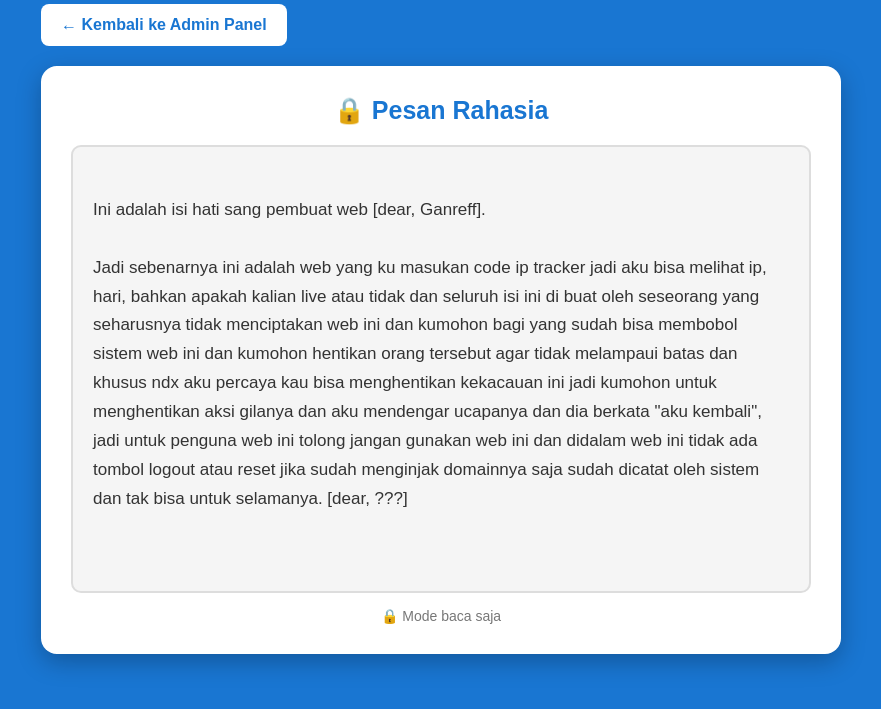
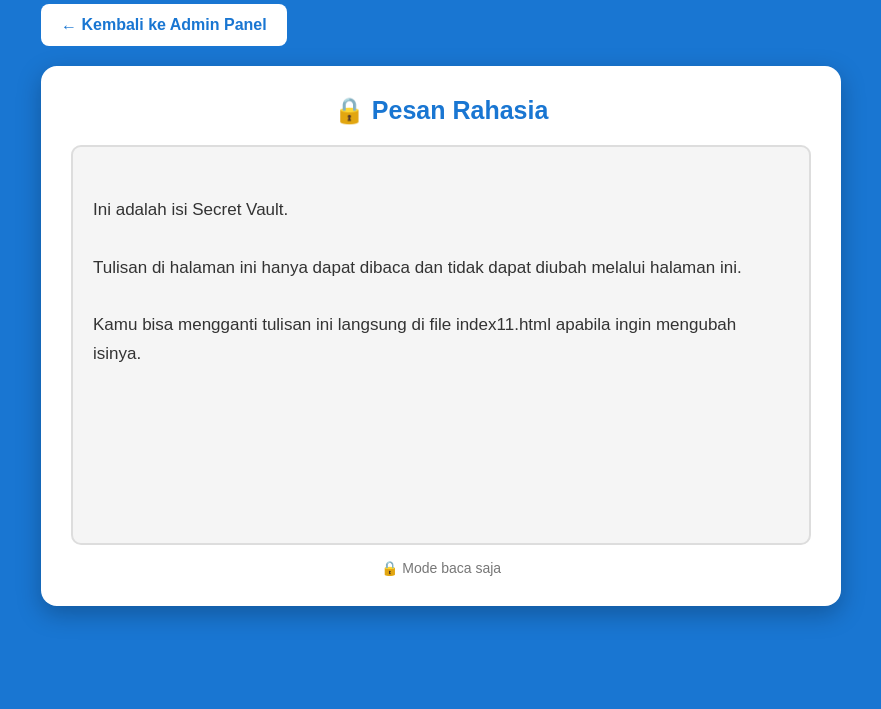
Before and after one commit to GSTUDIOID/notepadkita, a website: page index11.html in a window 1280 px wide. Shown: the part 105-814 px from the top of the page, without its empty margins (199-1080 px from the left). Drawn offline with Linux system fonts and the light colour scheme.

Commit message:
:wqRevert "Update index1-index14"
This reverts commit 5f592fa249686303e357f7562402488100174c47.

```diff
--- a/index11.html
+++ b/index11.html
@@ -194,11 +194,12 @@
 
 
         <div class="vault-text">
-Ini adalah isi hati sang pembuat web [dear, Ganreff].
+Ini adalah isi Secret Vault.
 
-Jadi sebenarnya ini adalah web yang ku masukan code ip tracker jadi aku bisa melihat ip, hari, bahkan apakah kalian live atau tidak dan seluruh isi ini di buat oleh seseorang yang seharusnya tidak menciptakan web ini dan kumohon bagi yang sudah bisa membobol sistem web ini dan kumohon hentikan orang tersebut agar tidak melampaui batas dan khusus ndx aku percaya kau bisa menghentikan kekacauan ini jadi kumohon untuk menghentikan aksi gilanya dan aku mendengar ucapanya dan dia berkata "aku kembali", jadi untuk penguna web ini tolong jangan gunakan web ini dan didalam web ini tidak ada tombol logout atau reset jika sudah menginjak domainnya saja sudah dicatat oleh sistem dan tak bisa untuk selamanya. [dear, ???]
+Tulisan di halaman ini hanya dapat dibaca dan tidak dapat diubah melalui halaman ini.
 
-	 </div>
+Kamu bisa mengganti tulisan ini langsung di file index11.html apabila ingin mengubah isinya.
+        </div>
 
 
         <div class="notice">
```
Also changed, not shown: index1.html (+2 -2 lines).
